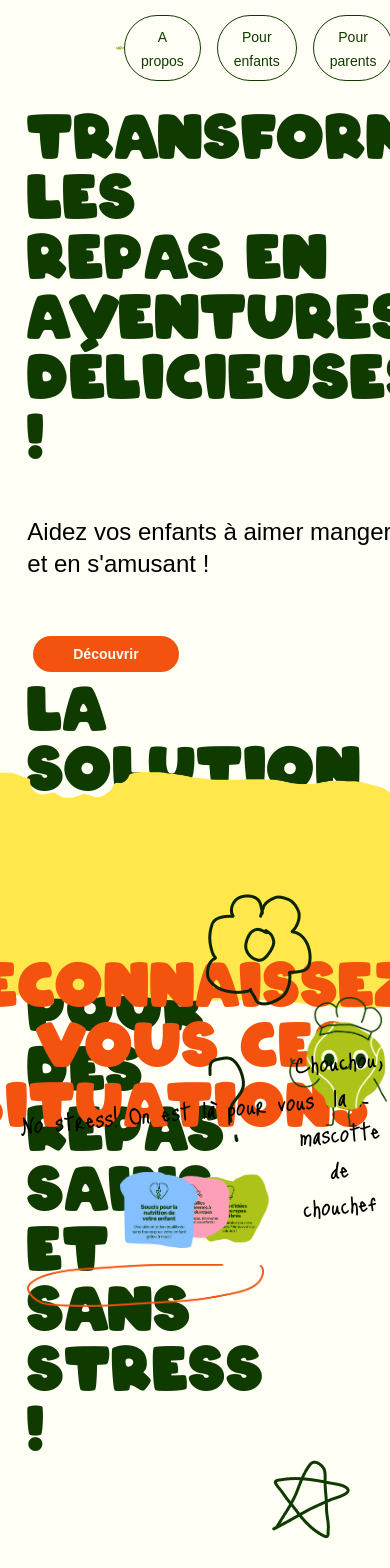
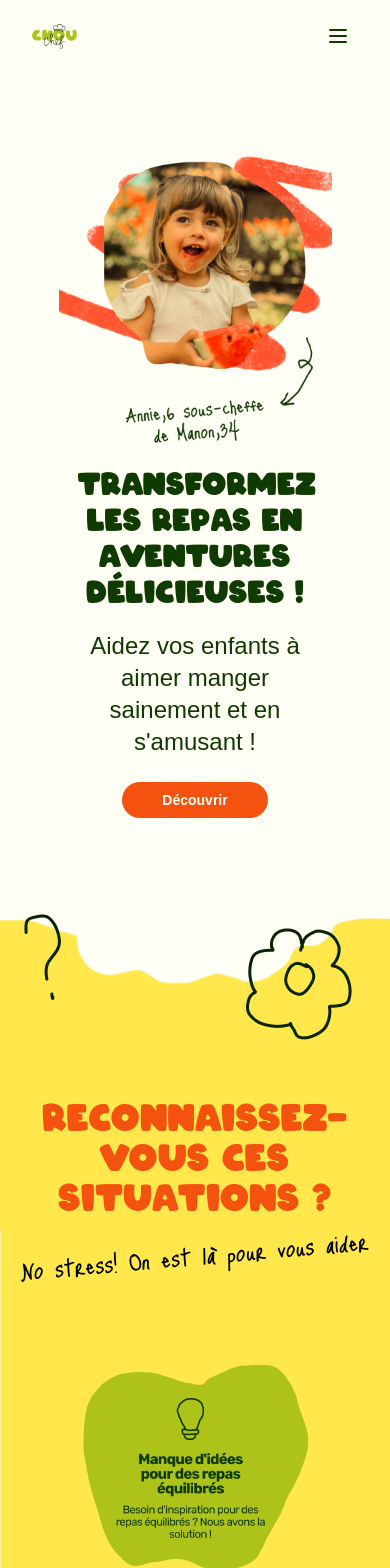
Before and after one commit to ClementBernard40/MY-DIGITAL-PROJECT-Vermeil, a React (Create React App) app in the folder landingpage/: page /desktop in a window 390 px wide. Shown: the top 1568 px of the page. Built offline with nearby package versions, Linux system fonts and the light colour scheme.

Commit message:
majresponsive & modif police

```diff
--- a/landingpage/src/App.js
+++ b/landingpage/src/App.js
@@ -19,18 +19,10 @@ function App() {
     };
   }, []);
 
-  const redirectToMobile = () => {
-    return <Navigate to="/mobile" />;
-  };
-
-  const redirectToDesktop = () => {
-    return <Navigate to="/desktop" />;
-  };
-
   return (
     <Router>
       <Routes>
-        <Route path="/" element={isMobile ? redirectToMobile() : redirectToDesktop()} />
+        <Route path="/" element={<DesktopLandingPage />} />
         <Route path="/mobile" element={<MobileLandingPage />} />
         <Route path="/desktop" element={<DesktopLandingPage />} />
       </Routes>
--- a/landingpage/src/component/DesktopLandingPage/DesktopLandingPage.jsx
+++ b/landingpage/src/component/DesktopLandingPage/DesktopLandingPage.jsx
@@ -4,10 +4,27 @@ import TopScreen from '../dekstop/topscreen/TopScreen';
 import SolLudi from '../dekstop/SolLudi/SolLudi';
 import MidScreen from '../dekstop/midScreen/MidScreen';
 import Contact from '../dekstop/contact/Contact';
+import MobContact from '../mobile/contact/MobContact';
+import MobMidScreen from '../mobile/midScreen/MobMidScreen';
+import MobNavbar from '../mobile/navbar/MobNavbar';
+import MobSolLudi from '../mobile/SolLudi/MobSolLudi';
+import MobTopScreen from '../mobile/topscreen/MobTopScreen';
 
 function DesktopLandingPage() {
+    if (window.innerWidth < 880 ) {
         return (
         <div>
+            <MobNavbar />
+            <MobTopScreen />
+            <MobSolLudi />
+            <MobMidScreen />
+            <MobContact />
+        </div>
+        )
+    } else {
+        return (
+            <div>
+
                 <Navbar />
                 <TopScreen />
                 <SolLudi />
@@ -16,5 +33,7 @@ function DesktopLandingPage() {
             </div>
           );
     }
+    }
+
 
 export default DesktopLandingPage;
--- a/landingpage/src/component/dekstop/contact/Contact.jsx
+++ b/landingpage/src/component/dekstop/contact/Contact.jsx
@@ -22,7 +22,7 @@ function Contact() {
             </div>
             <div className="justify-start items-start gap-5 flex">
               <div className="flex-col justify-start items-start gap-1.5 inline-flex">
-                <div className="text-lime-950 text-lg font-normal font-['Rubik'] leading-tight">Lundi/Vendredi 9:00-20:00<br/>Samedi 10:00-16:00</div>
+                <div className="text-lime-950 text-lg font-normal font-['Rubik-Regular'] leading-tight">Lundi/Vendredi 9:00-20:00<br/>Samedi 10:00-16:00</div>
               </div>
             </div>
           </div>
@@ -31,7 +31,7 @@ function Contact() {
               <img src="/pin.png" alt="" className="w-3 h-4" />
             </div>
             <div className="flex-col justify-start items-start gap-1.5 inline-flex">
-              <div className="text-lime-950 text-lg font-normal font-['Rubik'] leading-tight">+33 07 45 26 78<br/>chouchef@contact.com<br/>12 Rue des Petits Champs, 75001 Paris, France</div>
+              <div className="text-lime-950 text-lg font-normal font-['Rubik-Regular'] leading-tight">+33 07 45 26 78<br/>chouchef@contact.com<br/>12 Rue des Petits Champs, 75001 Paris, France</div>
             </div>
           </div>
         </div>
@@ -41,15 +41,15 @@ function Contact() {
         <div className="w-96 h-96 flex-col justify-start items-start gap-5 inline-flex">
           <div className="flex-col justify-start items-start gap-2.5 flex">
             <label htmlFor="prenom" className="w-24 h-6 text-lime-950 text-lg font-normal font-['Rubik'] leading-tight">Prénom:</label>
-            <input type="text" id="prenom" className="w-96 h-11 rounded-full border border-lime-950" />
+            <input type="text" id="prenom" className="w-96 h-11 px-2.5 rounded-full border border-lime-950" />
           </div>
           <div className="flex-col justify-start items-start gap-2.5 flex">
-            <label htmlFor="email" className="w-24 h-6 text-lime-950 text-lg font-normal font-['Rubik'] leading-tight">Email:</label>
-            <input type="email" id="email" className="w-96 h-11 rounded-full border border-lime-950" />
+            <label htmlFor="email" className="w-24 h-6 text-lime-950 text-lg font-normal font-['Rubik-Regular'] leading-tight">Email:</label>
+            <input type="email" id="email" className="w-96 h-11 px-2.5 rounded-full border border-lime-950" />
           </div>
           <div className="flex-col justify-start items-start gap-2.5 flex">
-            <label htmlFor="message" className="w-24 h-6 text-lime-950 text-lg font-normal font-['Rubik'] leading-tight">Message:</label>
-            <textarea id="message" className="w-96 h-32 rounded-md border border-lime-950" />
+            <label htmlFor="message" className="w-24 h-6 text-lime-950 text-lg font-normal font-['Rubik-Regular'] leading-tight">Message:</label>
+            <textarea id="message" className="w-96 h-32 px-2.5 rounded-md border border-lime-950" />
           </div>
           <button type="submit" className="z-50 px-12 py-3 rounded-full border-darkgreen bg-darkgreen hover:bg-orangee text-white justify-center items-center gap-2.5 inline-flex">
             <div className=" text-yellow-50 text-2xl font-bold font-['Rubik'] leading-normal">Envoyer</div>
@@ -138,11 +138,8 @@ function Contact() {
                 Miam miam en s'amusant !
               </h2>
               <div className="w-[226px] relative text-lg tracking-[-0.04em] leading-[20px] font-bold-body-menu text-center inline-block z-[2]">
-                Designed by @comme.kamila
+                mention legale
               </div>
-            </div>
-            <div className="w-[220px] relative text-lg tracking-[-0.04em] leading-[20px] font-bold-body-menu text-center inline-block z-[2]">
-              Projet étudiant de MDS Paris
             </div>
           </div>
         </div>
--- a/landingpage/src/component/dekstop/contact/contact.css
+++ b/landingpage/src/component/dekstop/contact/contact.css
@@ -6,3 +6,8 @@
 .JMADH {
   font-family: 'JustMeAgainDownHere-Regular'
 }
+
+
+.Rubik {
+  font-family: 'Rubik-Regular';
+}
--- a/landingpage/src/component/dekstop/midScreen/MidScreen.jsx
+++ b/landingpage/src/component/dekstop/midScreen/MidScreen.jsx
@@ -16,7 +16,7 @@ function MidScreen() {
             Les enfants pourront s'amuser avec des cartes colorées représentant différents aliments, les aidant à créer des repas équilibrés et à apprendre l'importance d'une alimentation variée et saine.            </div>
             <div className='w-[35%] flex items-center'>
                 <div className=" mt-4 px-10 py-2 rounded-full bg-pink hover:bg-darkgreen text-white ">
-                    <a href="#" className="block text-center text-sm font-bold text-4xl 2xl:text-4xl 3xl:text-6xl " style={{ fontFamily: 'Rubik, sans-serif' }}>Acheter</a>
+                    <a href="#" className="block text-center font-bold text-3xl 2xl:text-4xl 3xl:text-6xl " style={{ fontFamily: 'Rubik, sans-serif' }}>Acheter</a>
                 </div>
             </div>
         </div>
@@ -39,7 +39,7 @@ function MidScreen() {
           </div>
           <div className='w-[35%] flex items-center'>
             <div className=" mt-14 px-10 py-2 rounded-full border-darkgreen bg-white hover:bg-darkgreen text-pink ml-[7vw] 2xl:ml-[10vw]">
-              <a href="#" className="block text-center text-sm font-bold text-2xl 2xl:text-3xl 3xl:text-4xl " style={{ fontFamily: 'Rubik, sans-serif' }}>Tester</a>
+              <a href="#" className="block text-center font-bold text-2xl 2xl:text-3xl 3xl:text-4xl " style={{ fontFamily: 'Rubik, sans-serif' }}>Tester</a>
             </div>
           </div>
         </div>
--- a/landingpage/src/component/dekstop/topscreen/TopScreen.jsx
+++ b/landingpage/src/component/dekstop/topscreen/TopScreen.jsx
@@ -14,7 +14,7 @@ function TopScreen() {
           </div>
           <div className='w-[35%] flex justify-center items-center'>
             <button className=" mt-14 px-10 py-2 rounded-full border-darkgreen bg-orangee hover:bg-darkgreen ml-[7vw] text-white 2xl:ml-[10vw]">
-              <a href="#" className=" Rubik block text-center text-sm font-bold text-2xl 2xl:text-3xl 3xl:text-4xl " style={{ fontFamily: 'Rubik, sans-serif' }}>Découvrir</a>
+              <a href="#" className=" Rubik block text-center font-bold text-3xl 2xl:text-3xl 3xl:text-4xl " style={{ fontFamily: 'Rubik, sans-serif' }}>Découvrir</a>
             </button>
           </div>
         </div>
@@ -22,20 +22,20 @@ function TopScreen() {
       </div>
 
       <div className="relative">
-        <img src="/yellow_bg.png" alt="" className="w-full mt-[100px] absolute top-0 left-0" />
-        <div className="absolute top-44 md:w-[80%] 2xl:w-[47%] xl:w-[60%] lg:w-[70%] 3xl:w-[30%] mt-[100px] ARCO text-orangee text-6xl left-1/2 transform -translate-x-1/2 block text-center">
+        <img src="/yellow_bg.png" alt="" className=" mt-[100px] xl:h-[60vw] 2xl:h-[70vw] mdxl:h-[65vw] md:h-[75vw] absolute top-0 left-0" />
+        <div className="absolute top-44 md:w-[80%] 2xl:w-[47%] xl:w-[60%] lg:w-[70%] 3xl:w-[30%] mt-[100px] ARCO text-orangee lg:text-6xl text-4xl left-1/2 transform -translate-x-1/2 block text-center">
           Reconnaissez-vous ces situations ?
         </div>
         <img src="/flower.png" alt="fleur" className="absolute top-52 right-16" />
         <img src="/question.png" alt="fleur" className="absolute top-96 left-52" />
-        <div className="absolute top-80 w-full mt-[100px] text-center">
+        <div className="absolute lg:top-80 top-60 w-full mt-[100px] text-center">
           <div className="JMADH inline-block text-3xl transform -skewY-10" style={{ transform: 'skewY(-5deg)' }}>
             No stress! On est là pour vous aider
           </div>
         </div>
-        <img src="/apple2.png" alt="" className="absolute left-48 w-[20%]" style={{ top: '500px' }} />
+        <img src="/apple2.png" alt="" className="absolute left-32 w-[20%]" style={{ top: '500px' }} />
         <img src="/tomato2.png" alt="" className="absolute left-1/2 transform -translate-x-1/2 w-[20%]" style={{ top: '500px' }} />
-        <img src="/bread2.png" alt="" className="absolute right-48 w-[20%]" style={{ top: '500px' }} />
+        <img src="/bread2.png" alt="" className="absolute right-32 w-[20%]" style={{ top: '500px' }} />
 
 
       </div>
--- a/landingpage/src/component/mobile/topscreen/MobTopScreen.jsx
+++ b/landingpage/src/component/mobile/topscreen/MobTopScreen.jsx
@@ -34,9 +34,9 @@ function MobTopScreen() {
           </div>
         </div>
 
-        <img src="/apple2.png" alt="" className="absolute left-1/2 transform -translate-x-1/2 w-[75%] top-[500px]" style={{ marginTop: '10vw' }} />
-        <img src="/tomato2.png" alt="" className="absolute left-1/2 transform -translate-x-1/2 w-[75%] top-[800px] wsm:mt-[35vw] mt-[15vw] sm:mt-[50vw]" />
-        <img src="/bread2.png" alt="" className="absolute left-1/2 transform -translate-x-1/2 w-[75%] top-[1100px] wsm:mt-[55vw] mt-[15vw] sm:mt-[90vw]" />
+        <img src="/apple2.png" alt="" className="absolute left-1/2 transform -translate-x-1/2 w-[60%] top-[500px]" style={{ marginTop: '10vw' }} />
+        <img src="/tomato2.png" alt="" className="absolute left-1/2 transform -translate-x-1/2 w-[60%] top-[800px] wsm:mt-[35vw] mt-[15vw] sm:mt-[50vw]" />
+        <img src="/bread2.png" alt="" className="absolute left-1/2 transform -translate-x-1/2 w-[60%] top-[1100px] wsm:mt-[55vw] mt-[15vw] sm:mt-[90vw]" />
 
 
       </div>
--- a/landingpage/src/index.css
+++ b/landingpage/src/index.css
@@ -27,3 +27,9 @@ code {
   src: local("JustMeAgainDownHere-Regular"),
    url("./fonts/JMADH/JustMeAgainDownHere-Regular.ttf") format("truetype");
  }
+
+ @font-face {
+  font-family: "Rubik-Regular";
+  src: local("Rubik-Regular"),
+  url("./fonts/Rubik/Rubik-Regular.ttf") format("truetype");
+}
```
Also changed, not shown: landingpage/src/fonts/Rubik/Rubik-Regular.ttf (added). Lines whose indentation alone changed are shown as unchanged.
